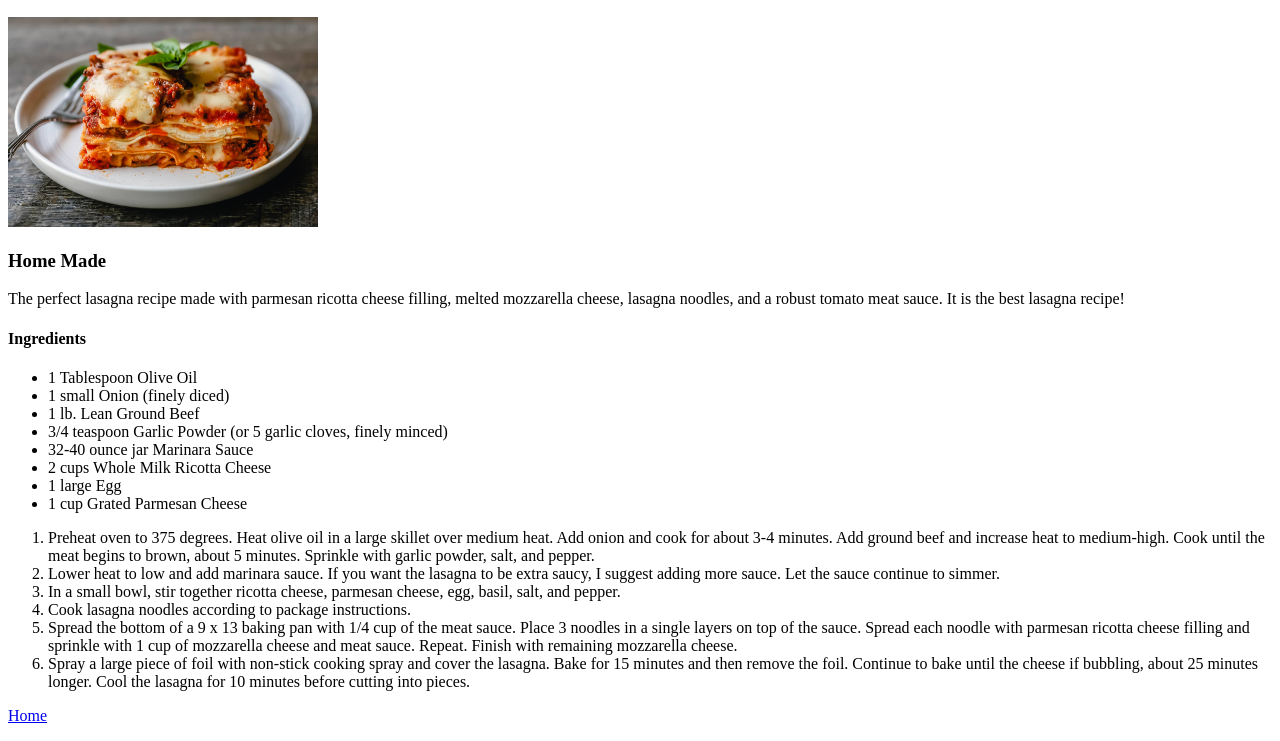
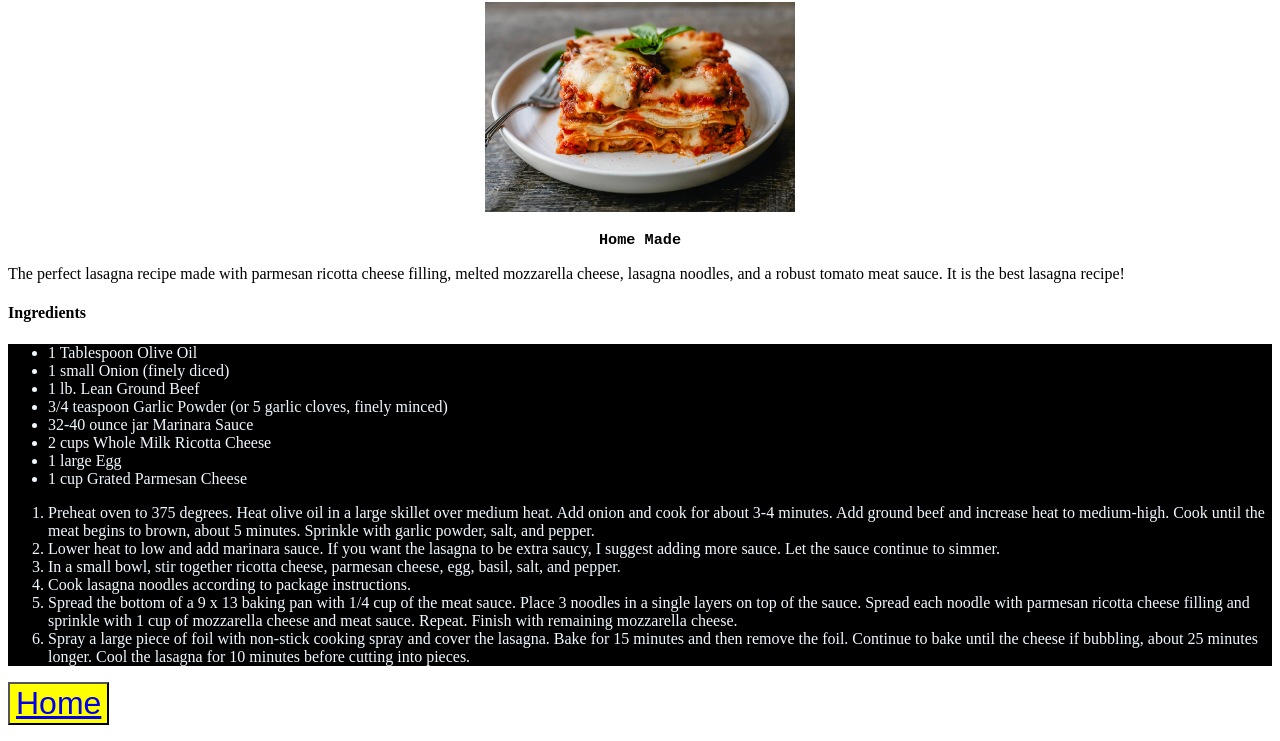
Before and after one commit to Checkercards/odin-recipes, a plain HTML site: page recipes/lasagna.html in a window 1280 px wide. Shown: the part 63-804 px from the top of the page. Drawn offline with Linux system fonts and the light colour scheme.

Commit message:
Add CSS sheet and basic css tags to project

```diff
--- a/recipes/lasagna.html
+++ b/recipes/lasagna.html
@@ -3,18 +3,23 @@
 <head>
     <meta charset="UTF-8">
         <title>Lasagna</title>
+        <link rel="stylesheet" href="../style.css">
 
 </head>
 <body>
-    <h1>Lasagna</h1>
-    <img src="../img/lasagna.jpg" add height="210" add width="310" alt="Lasagna">
-    <h3>Home Made</h3>
+    <h1 class="font">Lasagna</h1>
+    <div class="center">
+
+ <img src="../img/lasagna.jpg" add height="210" add width="310" alt="Lasagna">
+</div>
+    <h3 class="font">Home Made</h3>
     <p>The perfect lasagna recipe made with parmesan
         ricotta cheese filling, melted mozzarella cheese,
         lasagna noodles, and a robust tomato meat sauce.
         It is the best lasagna recipe!</p>
         <h4>Ingredients</h4>
-        <p><ul>
+        <div id="text">
+        <p ><ul>
             <li>1 Tablespoon Olive Oil</li>
             <li>1 small Onion (finely diced)</li>
             <li>1 lb. Lean Ground Beef</li>
@@ -30,6 +35,10 @@
     <li>Cook lasagna noodles according to package instructions. </li>
     <li>Spread the bottom of a 9 x 13 baking pan with 1/4 cup of the meat sauce. Place 3 noodles in a single layers on top of the sauce.  Spread each noodle with parmesan ricotta cheese filling and sprinkle with 1 cup of mozzarella cheese and meat sauce.  Repeat.  Finish with remaining mozzarella cheese. </li>
     <li>Spray a large piece of foil with non-stick cooking spray and cover the lasagna. Bake for 15 minutes and then remove the foil. Continue to bake until the cheese if bubbling, about 25 minutes longer. Cool the lasagna for 10 minutes before cutting into pieces.</li></ol></p>
-    <p>   <a href="../index.html">Home</a>    </p>
+      </div>
+        <button class="button">
+         <a href="../index.html">Home</a>
+        </button>
+
 </body>
 </html>
--- /dev/null
+++ b/style.css
@@ -0,0 +1,21 @@
+.font {
+   font-weight: bold;
+   font-family: monospace;
+   text-align: center;
+}
+
+.center {
+    text-align: center;
+
+}
+
+#text {
+    background-color: black;
+    color: aliceblue;
+}
+
+.button {
+    background-color: yellow;
+    color: black;
+    font-size: 32px;
+}
```
Also changed, not shown: index.html (+6 -4 lines), recipes/cookies.html (+10 -2 lines), recipes/pbj.html (+11 -3 lines).
